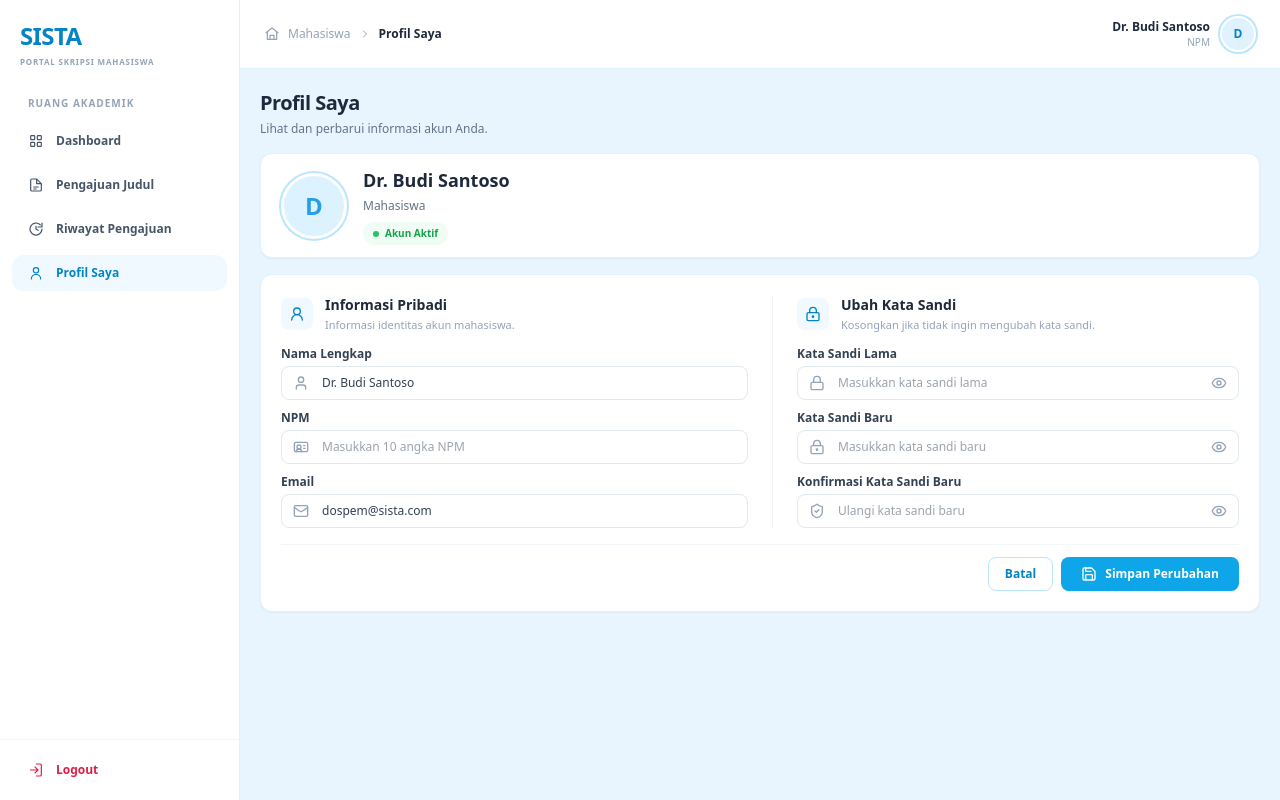
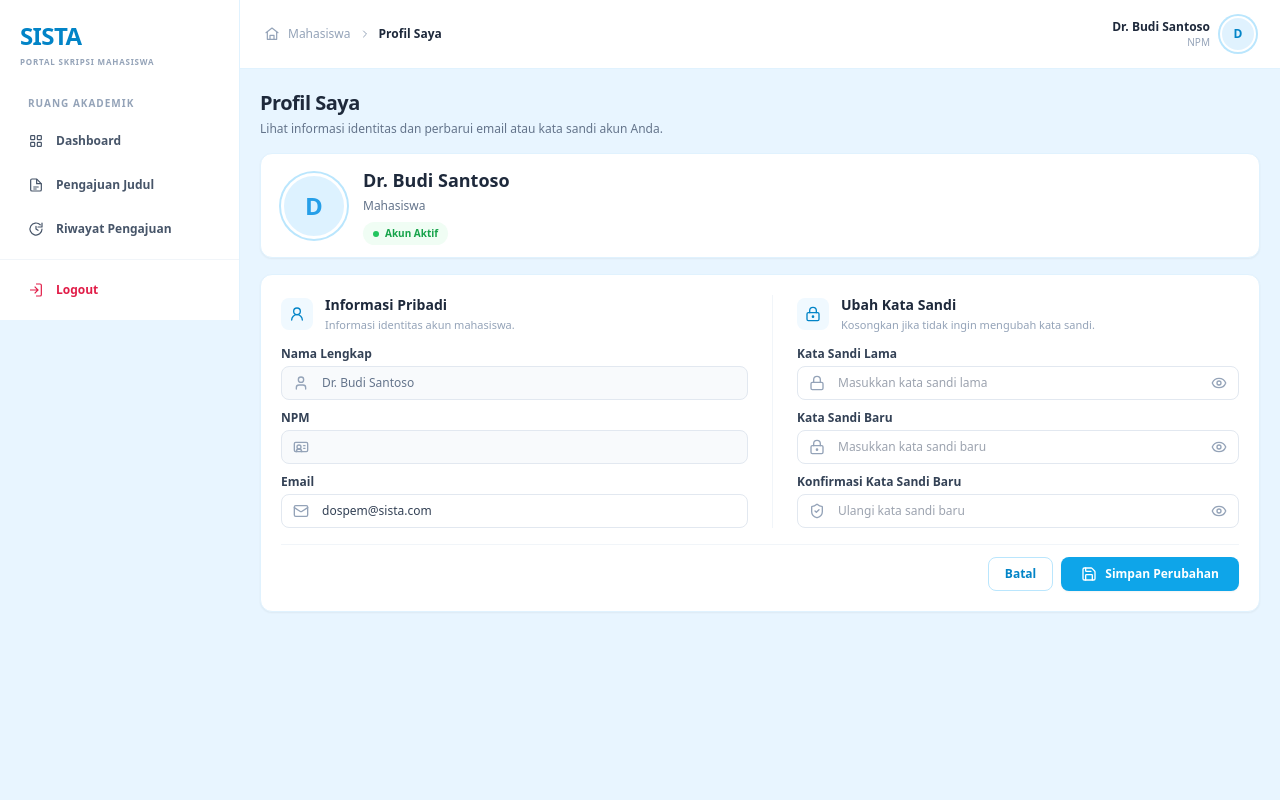
Before and after one commit to KadekAyu/UAS_PWL_SistemPengajuanJudulSkripsi, a Laravel app: page /mahasiswa/profil in a window 1280 px wide. Run offline with Laravel 12, Linux system fonts and the light colour scheme; a user stored in the database is signed in; data comes from the database, SQL or seed files in the repository; parts of the project's set-up code (start-up, migrations or seed data) failed here and were passed over; some libraries are stand-ins or nearby versions.

Commit message:
perbarui sidebar mahasiswa dan profil readonly

```diff
--- a/resources/views/components/sidebar-mahasiswa.blade.php
+++ b/resources/views/components/sidebar-mahasiswa.blade.php
@@ -1,5 +1,5 @@
 <!-- SIDEBAR MAHASISWA -->
-<aside class="flex w-full flex-col border-r border-sky-100 bg-white md:sticky md:top-0 md:h-screen md:w-60 md:shrink-0">
+<aside class="flex w-full flex-col border-r border-sky-100 bg-white md:h-full md:w-60 md:shrink-0 md:overflow-y-auto">
 
     <!-- LOGO -->
     <div class="px-5 py-5">
@@ -21,9 +21,9 @@
 
         <!-- Menu Dashboard -->
         <a href="{{ route('mahasiswa.dashboard') }}"
-           class="flex items-center gap-3 rounded-xl px-4 py-2.5 text-xs font-semibold {{ request()->routeIs('mahasiswa.dashboard') ? 'bg-sky-50 text-sky-600' : 'text-slate-600 hover:bg-slate-50' }} transition">
+           class="flex shrink-0 items-center gap-3 rounded-xl px-4 py-2.5 text-xs font-semibold {{ request()->routeIs('mahasiswa.dashboard') ? 'bg-sky-50 text-sky-600' : 'text-slate-600 hover:bg-slate-50' }} transition">
 
-            <svg class="h-4 w-4" viewBox="0 0 24 24" fill="none" stroke="currentColor" stroke-width="1.8">
+            <svg class="h-4 w-4 shrink-0" viewBox="0 0 24 24" fill="none" stroke="currentColor" stroke-width="1.8">
                 <rect x="4" y="4" width="6" height="6" rx="1"/>
                 <rect x="14" y="4" width="6" height="6" rx="1"/>
                 <rect x="4" y="14" width="6" height="6" rx="1"/>
@@ -35,9 +35,9 @@
 
         <!-- Menu Pengajuan Judul -->
         <a href="{{ route('mahasiswa.pengajuan.create') }}"
-           class="flex items-center gap-3 rounded-xl px-4 py-2.5 text-xs font-semibold {{ request()->routeIs('mahasiswa.pengajuan.*') ? 'bg-sky-50 text-sky-600' : 'text-slate-600 hover:bg-slate-50' }} transition">
+           class="flex shrink-0 items-center gap-3 rounded-xl px-4 py-2.5 text-xs font-semibold {{ request()->routeIs('mahasiswa.pengajuan.*') ? 'bg-sky-50 text-sky-600' : 'text-slate-600 hover:bg-slate-50' }} transition">
 
-            <svg class="h-4 w-4" viewBox="0 0 24 24" fill="none" stroke="currentColor" stroke-width="1.8">
+            <svg class="h-4 w-4 shrink-0" viewBox="0 0 24 24" fill="none" stroke="currentColor" stroke-width="1.8">
                 <path d="M13 3H6a2 2 0 0 0-2 2v14a2 2 0 0 0 2 2h12a2 2 0 0 0 2-2V10z"/>
                 <path d="M13 3v7h7M8 15h8M8 18h5"/>
             </svg>
@@ -47,9 +47,9 @@
 
         <!-- Menu Riwayat Pengajuan -->
         <a href="{{ route('mahasiswa.riwayat') }}"
-           class="flex items-center gap-3 rounded-xl px-4 py-2.5 text-xs font-semibold {{ request()->routeIs('mahasiswa.riwayat') ? 'bg-sky-50 text-sky-600' : 'text-slate-600 hover:bg-slate-50' }} transition">
+           class="flex shrink-0 items-center gap-3 rounded-xl px-4 py-2.5 text-xs font-semibold {{ request()->routeIs('mahasiswa.riwayat') ? 'bg-sky-50 text-sky-600' : 'text-slate-600 hover:bg-slate-50' }} transition">
 
-            <svg class="h-4 w-4"
+            <svg class="h-4 w-4 shrink-0"
                  fill="none"
                  viewBox="0 0 24 24"
                  stroke="currentColor"
@@ -65,35 +65,17 @@
             <span>Riwayat Pengajuan</span>
         </a>
 
-        <!-- Menu Profil Saya -->
-        <a href="{{ route('mahasiswa.profil') }}"
-           class="flex items-center gap-3 rounded-xl px-4 py-2.5 text-xs font-semibold {{ request()->routeIs('mahasiswa.profil*') ? 'bg-sky-50 text-sky-600' : 'text-slate-600 hover:bg-slate-50' }} transition">
-
-            <svg class="h-4 w-4"
-                 viewBox="0 0 24 24"
-                 fill="none"
-                 stroke="currentColor"
-                 stroke-width="1.8">
-                <circle cx="12" cy="8" r="4"/>
-                <path stroke-linecap="round"
-                      stroke-linejoin="round"
-                      d="M5 21a7 7 0 0 1 14 0"/>
-            </svg>
-
-            <span>Profil Saya</span>
-        </a>
-
     </nav>
 
     <!-- LOGOUT -->
-    <div class="border-t border-slate-100 p-3">
+    <div class="border-t border-slate-100 p-3 md:mt-auto">
         <form action="{{ route('logout') }}" method="POST">
             @csrf
 
             <button type="submit"
                     class="flex w-full items-center gap-3 rounded-xl px-4 py-2.5 text-xs font-semibold text-rose-600 transition hover:bg-rose-50">
 
-                <svg class="h-4 w-4" viewBox="0 0 24 24" fill="none" stroke="currentColor" stroke-width="1.8">
+                <svg class="h-4 w-4 shrink-0" viewBox="0 0 24 24" fill="none" stroke="currentColor" stroke-width="1.8">
                     <path d="M10 17l5-5-5-5M15 12H3"/>
                     <path d="M12 3h6a2 2 0 0 1 2 2v14a2 2 0 0 1-2 2h-6"/>
                 </svg>
--- a/resources/views/mahasiswa/profil.blade.php
+++ b/resources/views/mahasiswa/profil.blade.php
@@ -64,7 +64,7 @@
                     </h1>
 
                     <p class="mt-1 text-xs text-slate-500">
-                        Lihat dan perbarui informasi akun Anda.
+                        Lihat informasi identitas dan perbarui email atau kata sandi akun Anda.
                     </p>
                 </header>
 
@@ -174,7 +174,7 @@
 
                                 <div class="space-y-2.5">
 
-                                    {{-- NAMA --}}
+                                    {{-- NAMA (READ-ONLY) --}}
                                     <div>
                                         <label for="name" class="mb-1 block text-xs font-semibold text-slate-700">
                                             Nama Lengkap
@@ -187,18 +187,17 @@
                                                 type="text"
                                                 id="name"
                                                 name="name"
-                                                value="{{ old('name', $user->name) }}"
-                                                required
-                                                maxlength="255"
-                                                class="profil-input w-full rounded-lg border border-slate-200 py-2 pl-10 pr-3 text-xs text-slate-700 outline-none transition focus:border-sky-400 focus:ring-2 focus:ring-sky-100"
-                                                placeholder="Masukkan nama lengkap"
+                                                value="{{ $user->name }}"
+                                                readonly
+                                                aria-readonly="true"
+                                                class="profil-input w-full cursor-not-allowed rounded-lg border border-slate-200 bg-slate-50 py-2 pl-10 pr-3 text-xs text-slate-500 outline-none"
                                             >
                                         </div>
 
                                         <p class="profil-error" id="name-error">@error('name'){{ $message }}@enderror</p>
                                     </div>
 
-                                    {{-- NPM --}}
+                                    {{-- NPM (READ-ONLY) --}}
                                     <div>
                                         <label for="npm" class="mb-1 block text-xs font-semibold text-slate-700">
                                             NPM
@@ -211,19 +210,17 @@
                                                 type="text"
                                                 id="npm"
                                                 name="npm"
-                                                value="{{ old('npm', $user->npm) }}"
-                                                required
-                                                maxlength="10"
-                                                inputmode="numeric"
-                                                class="profil-input w-full rounded-lg border border-slate-200 py-2 pl-10 pr-3 text-xs text-slate-700 outline-none transition focus:border-sky-400 focus:ring-2 focus:ring-sky-100"
-                                                placeholder="Masukkan 10 angka NPM"
+                                                value="{{ $user->npm }}"
+                                                readonly
+                                                aria-readonly="true"
+                                                class="profil-input w-full cursor-not-allowed rounded-lg border border-slate-200 bg-slate-50 py-2 pl-10 pr-3 text-xs text-slate-500 outline-none"
                                             >
                                         </div>
 
                                         <p class="profil-error" id="npm-error">@error('npm'){{ $message }}@enderror</p>
                                     </div>
 
-                                    {{-- EMAIL --}}
+                                    {{-- EMAIL (BISA DIEDIT) --}}
                                     <div>
                                         <label for="email" class="mb-1 block text-xs font-semibold text-slate-700">
                                             Email
@@ -411,8 +408,6 @@
         const summary = document.getElementById('validation-summary');
 
         const fields = {
-            name: document.getElementById('name'),
-            npm: document.getElementById('npm'),
             email: document.getElementById('email'),
             current_password: document.getElementById('current_password'),
             password: document.getElementById('password'),
@@ -478,16 +473,6 @@
         function validateField(field) {
             const value = fields[field].value.trim();
 
-            if (field === 'name' && !value) {
-                showError(field, 'Nama lengkap wajib diisi.');
-                return false;
-            }
-
-            if (field === 'npm' && !/^[0-9]{10}$/.test(value)) {
-                showError(field, 'NPM harus terdiri dari tepat 10 angka.');
-                return false;
-            }
-
             if (field === 'email') {
                 const emailPattern = /^[a-zA-Z0-9._%+-]+@[a-zA-Z0-9.-]+\.[a-zA-Z]{2,}$/;
 
@@ -544,15 +529,6 @@
             clearError(field);
             return true;
         }
-
-        // NPM HANYA BOLEH ANGKA
-        fields.npm.addEventListener('input', function () {
-            this.value = this.value.replace(/[^0-9]/g, '').slice(0, 10);
-
-            if (this.dataset.touched === 'true') {
-                validateField('npm');
-            }
-        });
 
         // VALIDASI SAAT INPUT DAN KELUAR DARI FIELD
         Object.keys(fields).forEach(function (field) {
```
Also changed, not shown: resources/views/mahasiswa/pengajuan/create.blade.php (+29 -10 lines).
